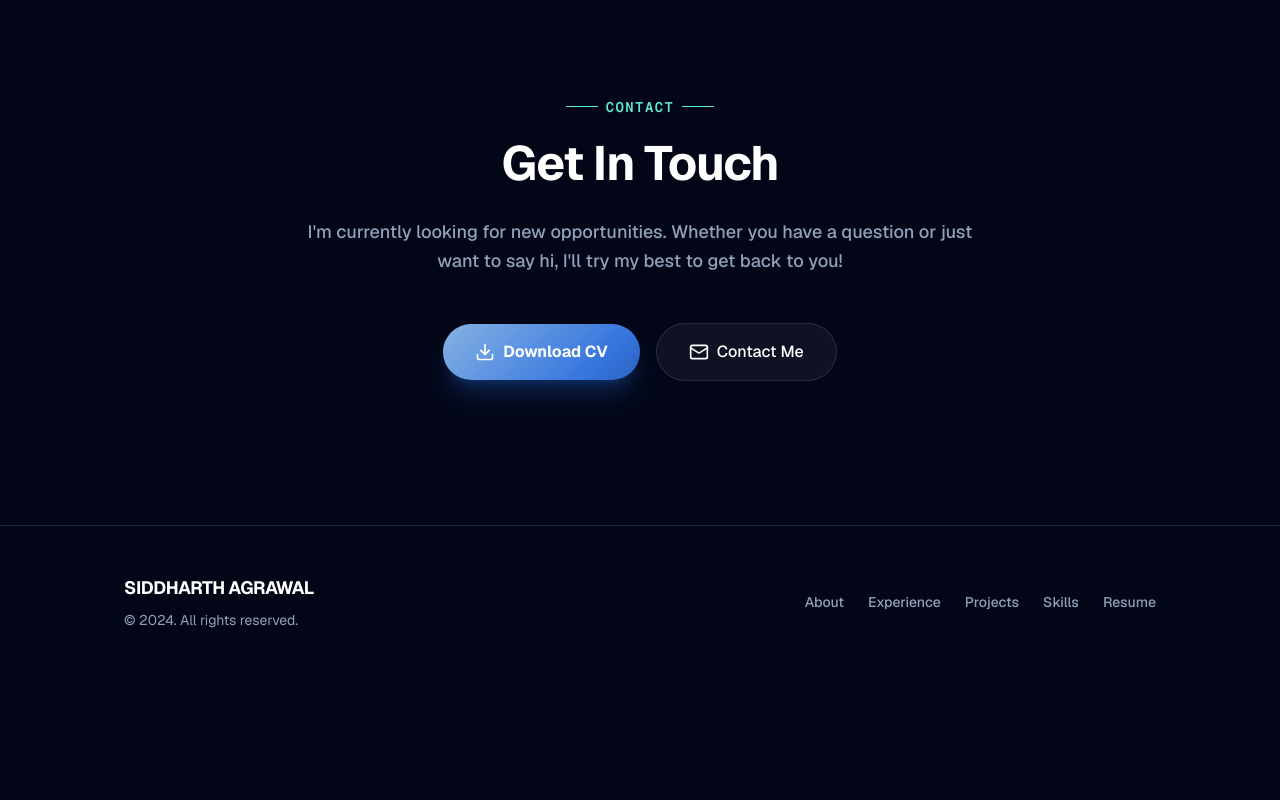
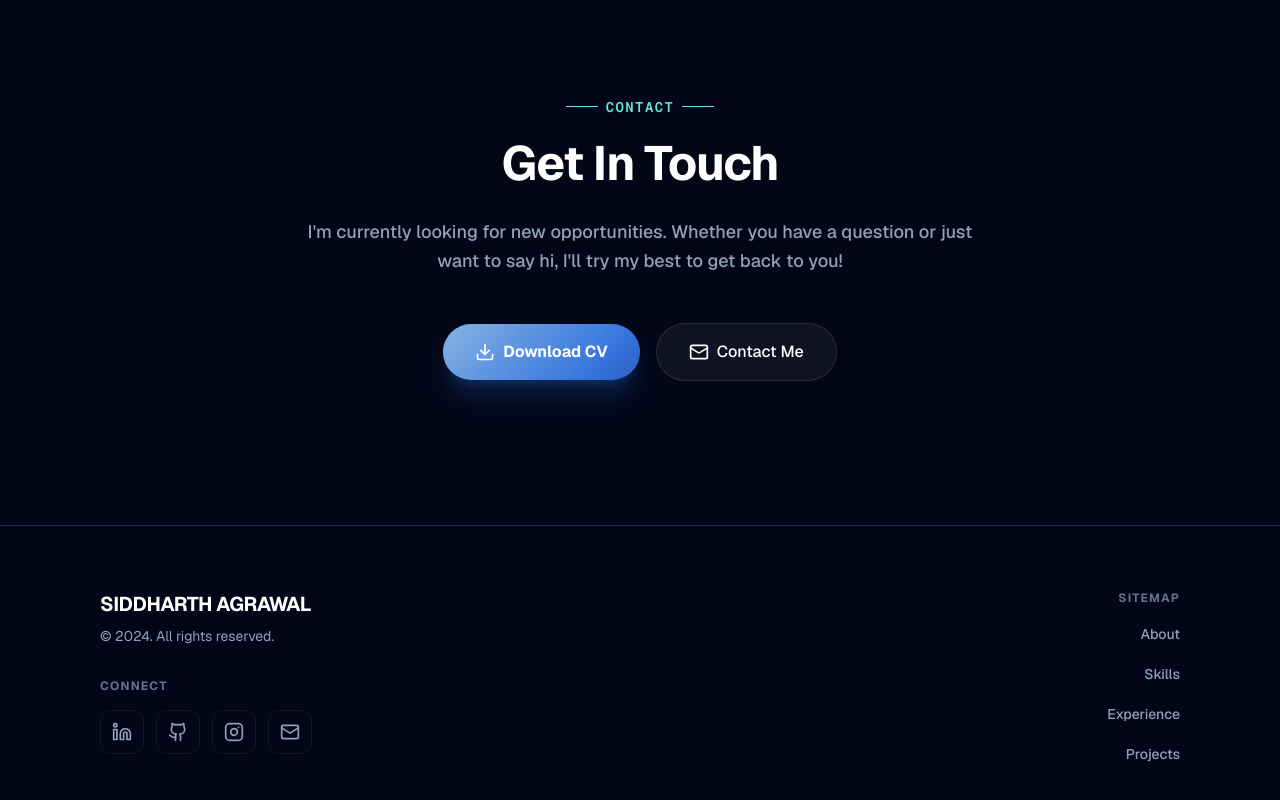
Before and after one commit to sidagwl5/portfolio-website, a React (Vite) app: page / in a window 1280 px wide. Shown: the part 5750-6550 px from the top of the page. Before the commit the page ends 6428 px from the top, so only its background shows below. Built offline with nearby package versions, Linux system fonts and the light colour scheme.

Commit message:
feat: enhance footer layout with sitemap and social connect sections

```diff
--- a/src/components/ContactFooter.jsx
+++ b/src/components/ContactFooter.jsx
@@ -1,8 +1,17 @@
-import { Download, Mail } from "lucide-react";
+import { Download, Mail, Github, Instagram, Linkedin } from "lucide-react";
 import { footerData } from "../data/footerData";
 import { heroData } from "../data/heroData";
+import { aboutData } from "../data/aboutData";
 import SectionHeader from "./ui/SectionHeader";
 import Button from "./ui/Button";
+import SocialLink from "./ui/SocialLink";
+
+const icons = {
+  Linkedin,
+  Github,
+  Instagram,
+  Mail,
+};
 
 const ContactFooter = () => {
   return (
@@ -28,22 +37,52 @@ const ContactFooter = () => {
         </div>
       </section>
 
-      <footer className="mt-12 border-t border-slate-200 dark:border-slate-800 py-12 px-6">
-        <div className="max-w-[1080px] mx-auto px-6 flex flex-col md:flex-row justify-between items-center gap-8">
-          <div className="flex flex-col items-center md:items-start gap-2">
-            <p className="text-slate-900 dark:text-white font-bold text-lg tracking-tight uppercase">
+      <footer className="mt-12 border-t border-slate-200 dark:border-slate-800 py-16 px-6">
+        <div className="max-w-[1080px] mx-auto grid grid-cols-1 md:grid-cols-2 gap-12 md:gap-8 items-start">
+          <div className="flex flex-col items-center md:items-start space-y-8">
+            <div className="space-y-2 text-center md:text-left">
+              <p className="text-slate-900 dark:text-white font-bold text-xl tracking-tight uppercase">
                 {footerData.personalInfo.name}
               </p>
               <p className="text-sm text-slate-500 dark:text-slate-400">
                 {footerData.metadata.copyright}
               </p>
             </div>
+
+            <div className="flex flex-col items-center md:items-start space-y-4">
+              <h4 className="text-xs font-bold uppercase tracking-widest text-slate-400 dark:text-slate-500">
+                Connect
+              </h4>
+              <div className="flex items-center gap-3">
+                {aboutData.socials.map((social, index) => (
+                  <SocialLink
+                    key={index}
+                    href={social.url}
+                    icon={icons[social.icon]}
+                    ariaLabel={social.platform}
+                    className="w-10 h-10"
+                  />
+                ))}
+              </div>
+            </div>
+          </div>
+
+          <div className="flex flex-col items-center md:items-end space-y-4">
+            <h4 className="text-xs font-bold uppercase tracking-widest text-slate-400 dark:text-slate-500">
+              Sitemap
+            </h4>
             <nav>
-            <ul className="flex flex-wrap justify-center gap-6 text-sm font-medium text-slate-600 dark:text-slate-400">
-              {footerData.footerLinks.map((link, idx) => (
+              <ul className="flex flex-col md:items-end gap-4 text-sm font-medium text-slate-600 dark:text-slate-400">
+                {footerData.footerLinks
+                  .filter((link) =>
+                    ["About", "Skills", "Experience", "Projects"].includes(
+                      link.label,
+                    ),
+                  )
+                  .map((link, idx) => (
                     <li key={idx}>
                       <a
-                    className="hover:text-primary transition-colors"
+                        className="hover:text-primary transition-colors block py-0.5"
                         href={link.url}
                       >
                         {link.label}
@@ -53,6 +92,7 @@ const ContactFooter = () => {
               </ul>
             </nav>
           </div>
+        </div>
       </footer>
     </div>
   );
--- a/src/data/footerData.js
+++ b/src/data/footerData.js
@@ -2,20 +2,21 @@ export const footerData = {
   contact: {
     badge: "Contact",
     title: "Get In Touch",
-        description: "I'm currently looking for new opportunities. Whether you have a question or just want to say hi, I'll try my best to get back to you!",
+    description:
+      "I'm currently looking for new opportunities. Whether you have a question or just want to say hi, I'll try my best to get back to you!",
     info: [
       {
         label: "Email",
         value: "hello@siddharth.me",
         link: "mailto:hello@siddharth.me",
-                icon: "mail"
+        icon: "mail",
       },
       {
         label: "Location",
         value: "Boston, Massachusetts",
-                icon: "location_on"
-            }
-        ]
+        icon: "location_on",
+      },
+    ],
   },
   socials: {
     title: "Social Profiles",
@@ -23,28 +24,28 @@ export const footerData = {
       {
         label: "GitHub",
         url: "#",
-                icon: "github"
+        icon: "github",
       },
       {
         label: "LinkedIn",
         url: "#",
-                icon: "linkedin"
-            }
-        ]
+        icon: "linkedin",
+      },
+    ],
   },
   personalInfo: {
     name: "Siddharth Agrawal",
     tagline: "Available for hire",
-        avatar: "https://lh3.googleusercontent.com/aida-public/AB6AXuBMh55ue77S_GgT8JuQrHD-msS1yfPsgqla6-oYErBDAXzIu_iUABZTf9cqW6zFYWqju9hOdXoftXRFLVd5FdT2R28J4zKpoNqLodeLtWrDWhZuRVix1bvhXT-zVfusmakNIArdhAC36nB668p9fEJ4wpz3md7vpA-XB3SPMefsOs65SwSLKy35Cjud3gHmH7LwSF20xmC3cjDiLS2HYJQq_jPxCA89M-afJmK7JFsbC5zmKztwBydCMdWbPfLJSQzLw4xidxm9a-lL"
+    avatar:
+      "https://lh3.googleusercontent.com/aida-public/AB6AXuBMh55ue77S_GgT8JuQrHD-msS1yfPsgqla6-oYErBDAXzIu_iUABZTf9cqW6zFYWqju9hOdXoftXRFLVd5FdT2R28J4zKpoNqLodeLtWrDWhZuRVix1bvhXT-zVfusmakNIArdhAC36nB668p9fEJ4wpz3md7vpA-XB3SPMefsOs65SwSLKy35Cjud3gHmH7LwSF20xmC3cjDiLS2HYJQq_jPxCA89M-afJmK7JFsbC5zmKztwBydCMdWbPfLJSQzLw4xidxm9a-lL",
   },
   footerLinks: [
     { label: "About", url: "#" },
+    { label: "Skills", url: "#skills" },
     { label: "Experience", url: "#experience" },
     { label: "Projects", url: "#projects" },
-        { label: "Skills", url: "#skills" },
-        { label: "Resume", url: "#" }
   ],
   metadata: {
-        copyright: "© 2024. All rights reserved."
-    }
+    copyright: "© 2024. All rights reserved.",
+  },
 };
```
Lines whose indentation alone changed are shown as unchanged.
